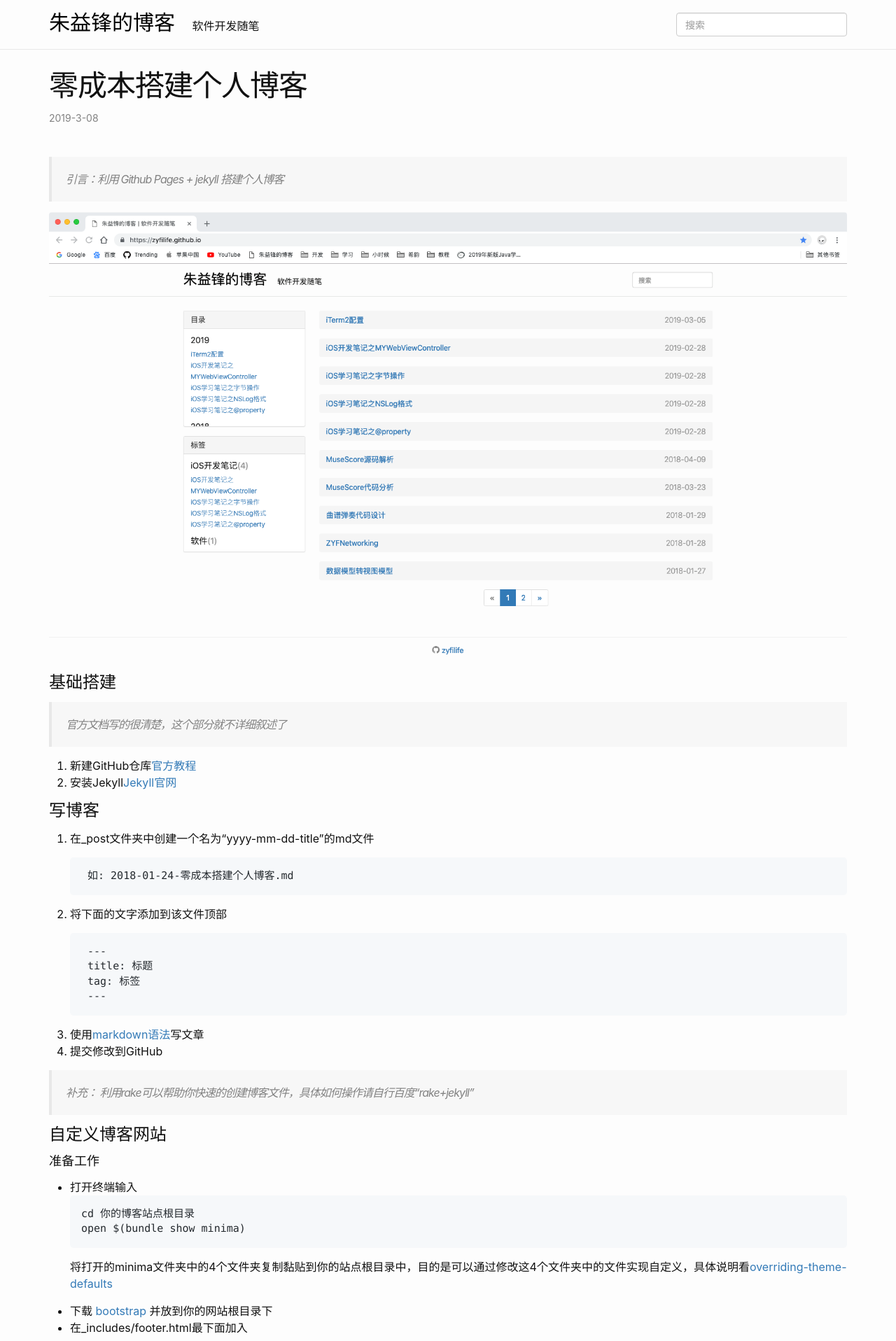
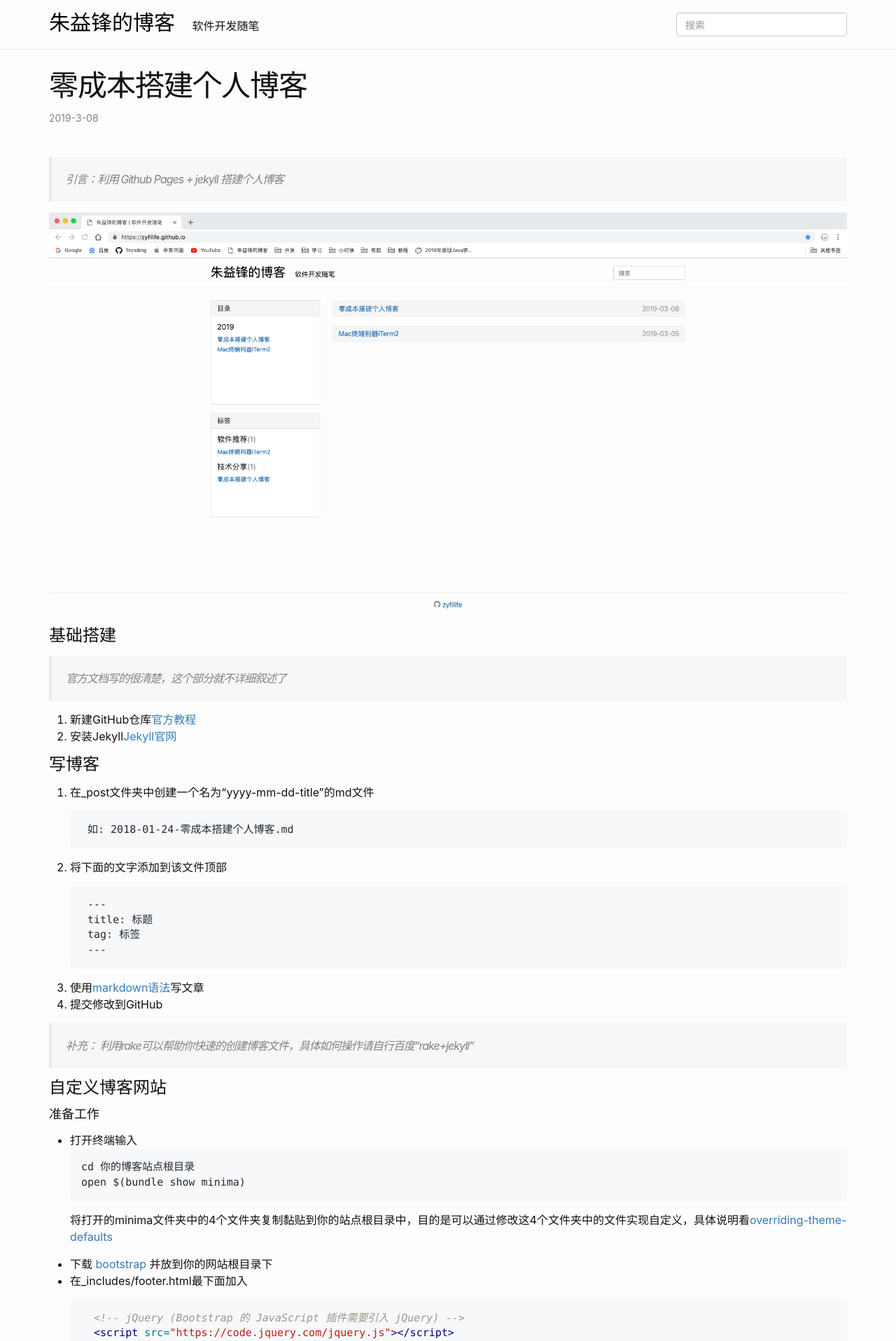
Before and after one commit to zyfilife/zyfilife.github.io, a Jekyll site: the page built from _posts/2019-03-08-零成本搭建个人博客.md, in a window 1280 px wide. Shown: the top 1916 px of the page at 70% size. Built offline with Jekyll 4.4.1, drawn with Linux system fonts in a browser that asks for light colours; our own code applies the rules of GitHub Pages for plain Markdown files.

Commit message:
no message

```diff
--- a/_posts/2019-03-08-零成本搭建个人博客.md
+++ b/_posts/2019-03-08-零成本搭建个人博客.md
@@ -4,7 +4,7 @@ tag: 技术分享
 ---
 > 引言：利用 Github Pages + jekyll 搭建个人博客
 
-![效果图](/assets/img/posts/个人博客搭建/效果图.png)
+![效果图](/assets/img/posts/个人博客搭建/效果图0.png)
 
 ### 基础搭建
 
```
Also changed, not shown: assets/img/posts/个人博客搭建/效果图.png (deleted), assets/img/posts/个人博客搭建/效果图0.png (added).
